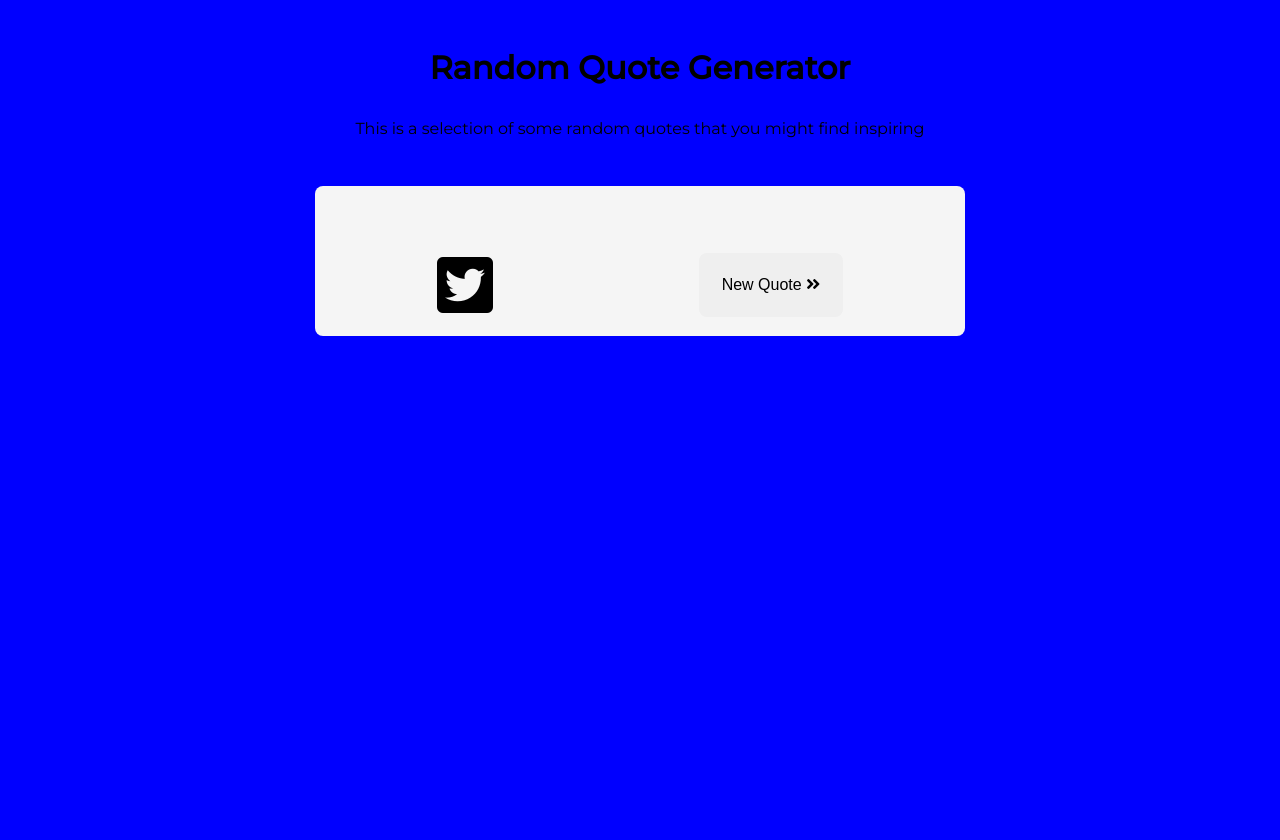
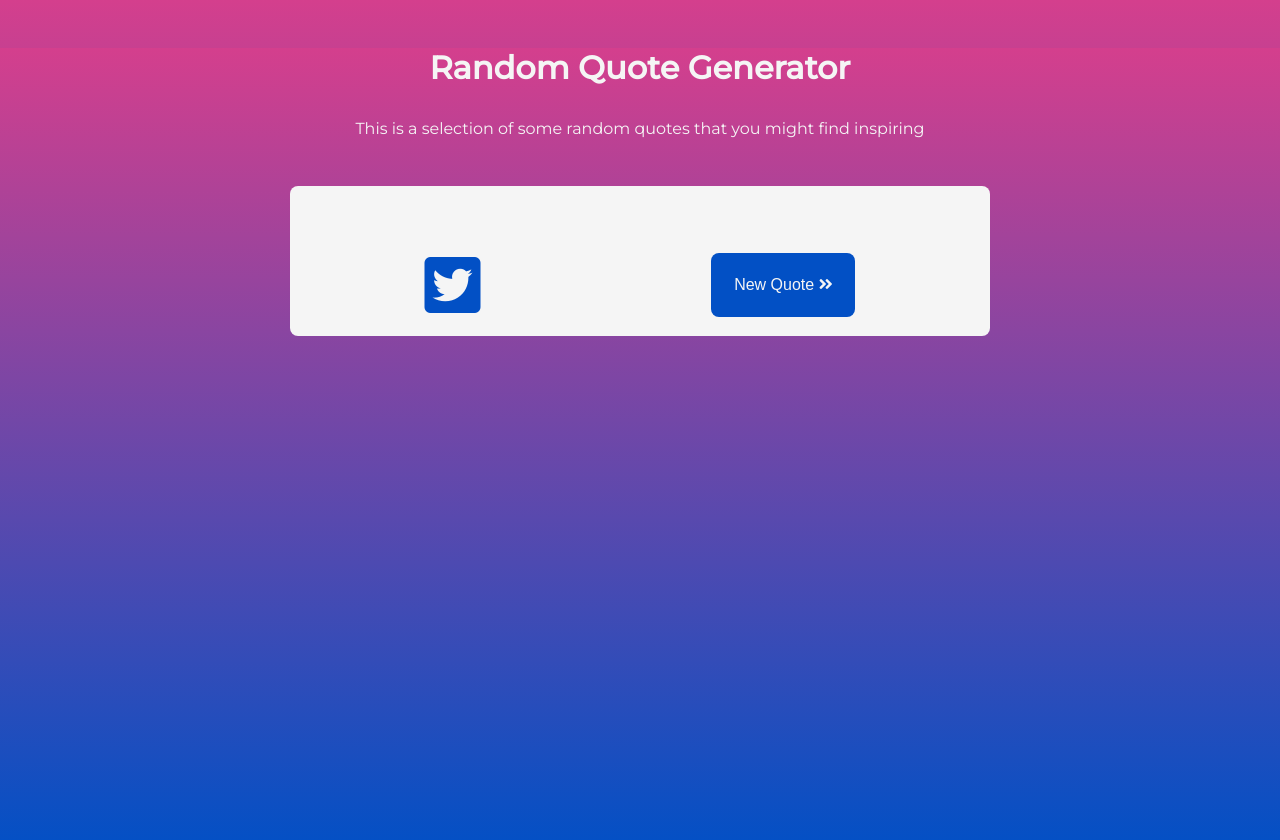
Before and after one commit to asaadb/random-quote-machine, a website: page app/index.html in a window 1280 px wide. Drawn offline with Linux system fonts and the light colour scheme; no server answers.

Commit message:
Style: add colors and adjust containers width

```diff
--- a/app/index.html
+++ b/app/index.html
@@ -10,7 +10,7 @@
   <body>
     <div class="main-container">
       <div class="heading-container">
-      <h1>Random Quote Generator</h1>
+      <h1 class="header">Random Quote Generator</h1>
         <p>This is a selection of some random quotes that you might find inspiring </p>
     </div>
     <div class="quote-container">
--- a/app/sass/styles.scss
+++ b/app/sass/styles.scss
@@ -1,11 +1,15 @@
 @import url('https://fonts.googleapis.com/css?family=Montserrat:200,400,500');
 
 $main-font: 'Montserrat', sans-serif;
-$quote-font-size: 1.3rem;
-$author-font-size: 0.8rem;
+$header-color: #f5f5f5;
+$descrip-font-size: 1rem;
+$header-font-size: 2rem;
+$quote-font-size: 1.5rem;
+$author-font-size: 1rem;
 $author-font-weight: 400;
 $font-color: black;
-
+$buttons-color: #0250c5;
+$background-img: linear-gradient(to top, #0250c5 0%, #d43f8d 100%);
 
 html {
     box-sizing: border-box;
@@ -23,23 +27,29 @@ body {
     height: 100%;
     margin: 0;
     padding: 0;
-    background-color: blue;
     font-family: $main-font;
+    background-image: $background-img;
 
     //text-align: center;
-}
-h1{
-  margin-bottom: 2rem;
 }
 
 .main-container{
   color: $font-color;
   width:90%;
-  max-width:650px;
+  max-width:700px;
   margin:0 auto;
   .heading-container {
     text-align: center;
     margin:3rem 0;
+    .header{
+      margin-bottom: 2rem;
+      font-size: $header-font-size;
+      color:$header-color;
+    }
+    p {
+      font-size:$descrip-font-size;
+      color:$header-color;
+    }
   }
   .quote-container{
     width:100%;
@@ -79,19 +89,15 @@ h1{
         text-align: center;
         border-radius: 0.5rem;
         border-style: none;
-        color:$font-color;
+        color:#f5f5f5;
+        background: $buttons-color;
       }
       #tweet {
         i {
           font-size: 4rem;
+          color: $buttons-color;
         }
       }
     }
   }
 }
-
-#twitter {
-  i {
-    font-size:5rem;
-  }
-}
```
Also changed, not shown: app/css/styles.css.
